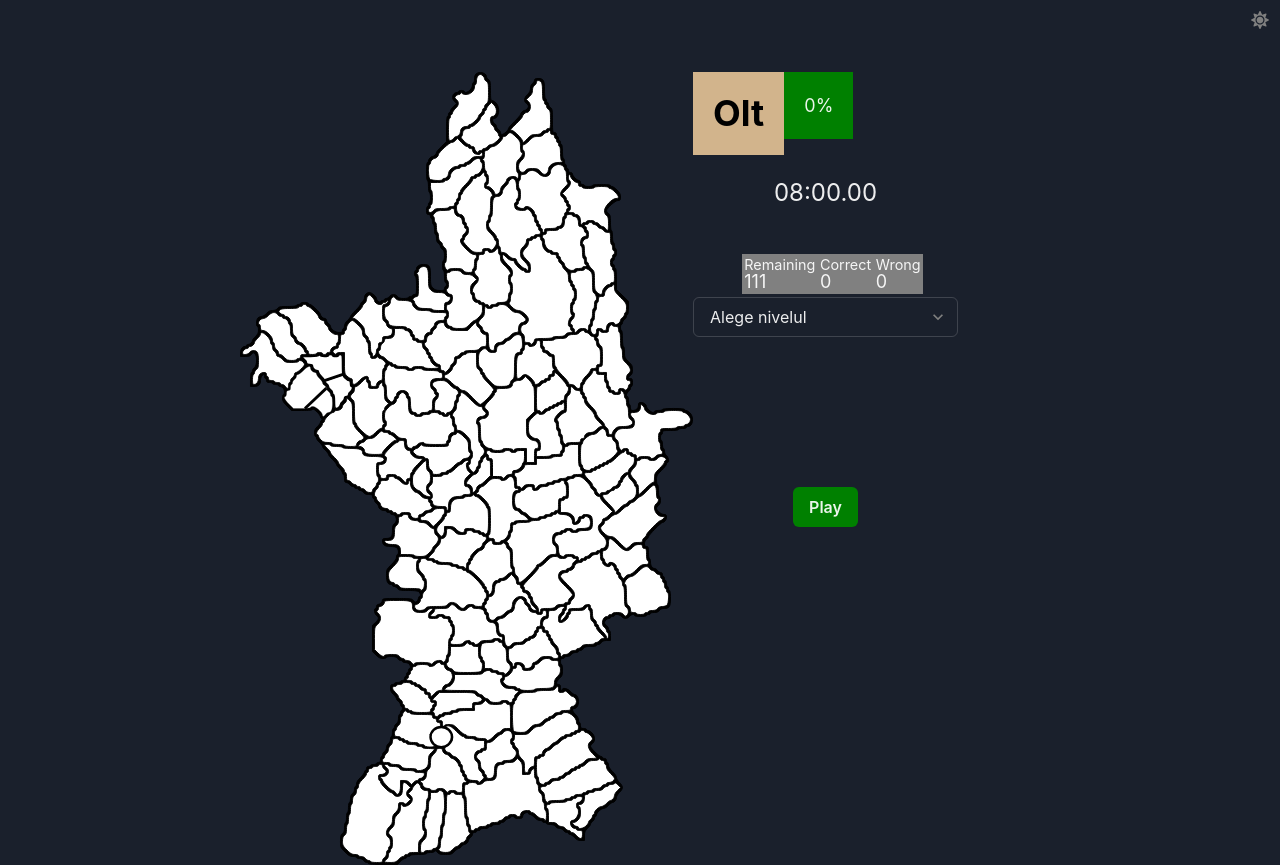
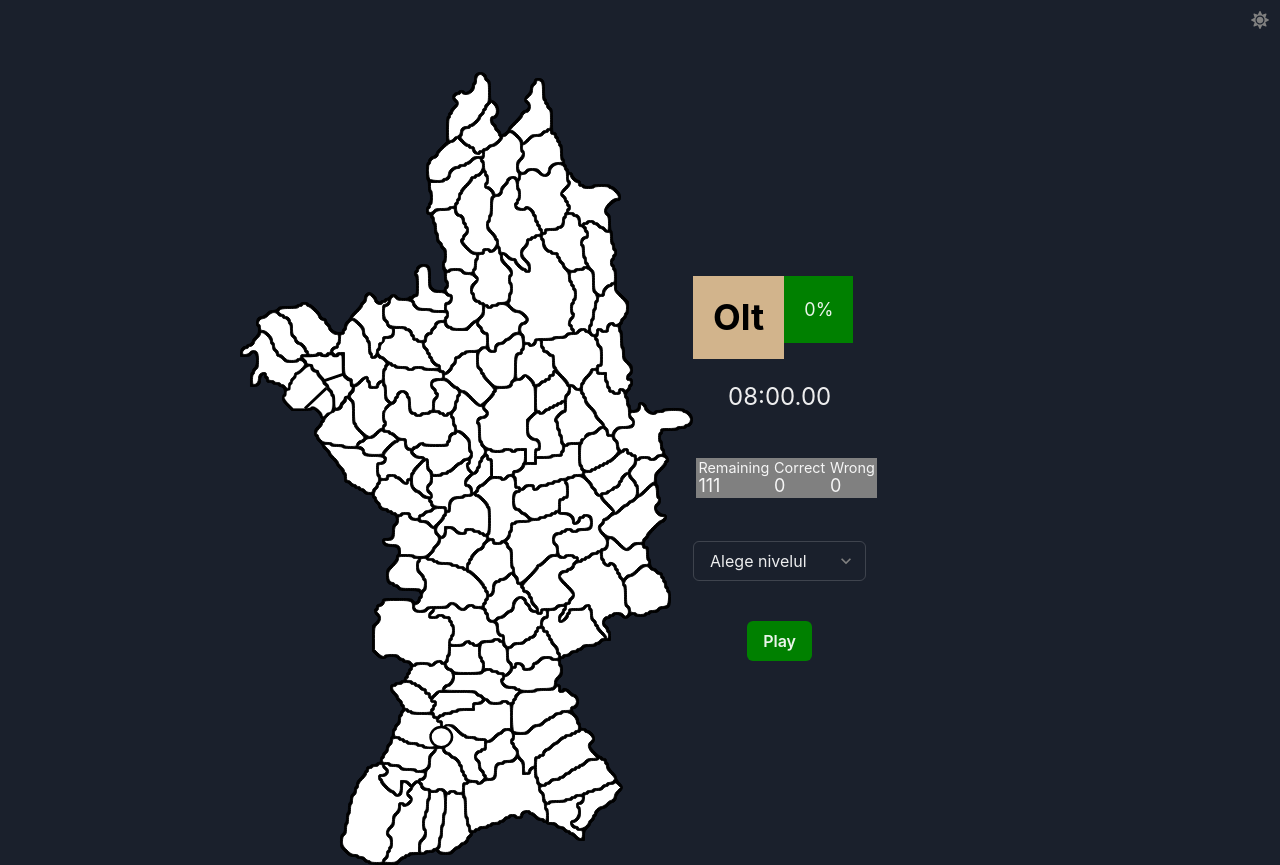
Before and after one commit to Chamosiala/map-quiz, a React (Create React App) app: page / in a window 1280 px wide. Built offline with nearby package versions, Linux system fonts and the light colour scheme.

Commit message:
added next level button

```diff
--- a/src/App.js
+++ b/src/App.js
@@ -1,4 +1,4 @@
-import { Box, ChakraProvider, Flex, Text } from '@chakra-ui/react';
+import { Box, ChakraProvider, Flex, Text, Button } from '@chakra-ui/react';
 import React, { useEffect, useState } from 'react';
 import { ColorModeSwitcher } from './ColorModeSwitcher';
 import Counter from './components/Counter';
@@ -163,7 +163,7 @@ function App() {
               localitatiFill={localitatiFill}
             />
           </Box>
-          <Box>
+          <Box alignContent="center">
             <Flex mb={5}>
               <Question
                 localitati={localitati}
@@ -191,7 +191,7 @@ function App() {
               />
             </Flex>
             {gameIsWon ? (
-              <Text mt="100px" mx="100px">
+              <Text mt="100px" mx="100px" mb="5px">
                 Ai castigat! Timpul tau:{' '}
                 {('0' + Math.floor((time / 60000) % 60)).slice(-2)}:
                 {('0' + Math.floor((time / 1000) % 60)).slice(-2)}.
@@ -199,12 +199,13 @@ function App() {
               </Text>
             ) : null}
             {gameIsLost ? (
-              <Text mt="100px" mx="100px">
+              <Text mt="100px" mx="100px" mb="5px">
                 Ai pierdut!
               </Text>
             ) : null}
 
             {timerOn ? null : <LevelSelect setLevel={setLevel} />}
+            <Flex className="gameButtons" mt="10">
               <StartStopButtons
                 timerOn={timerOn}
                 setTimerOn={setTimerOn}
@@ -213,6 +214,20 @@ function App() {
                 gameIsWon={gameIsWon}
                 level={level}
               />
+              {gameIsWon && level !== '14' ? (
+                <Button
+                  backgroundColor="green"
+                  onClick={() => {
+                    setLevel(prevLevel => (parseInt(prevLevel) + 1).toString());
+                    setTimerOn(true);
+                    resetGame();
+                    console.log('current level: ', level);
+                  }}
+                >
+                  Nivelul Urmator
+                </Button>
+              ) : null}
+            </Flex>
           </Box>
         </Flex>
       </Box>
--- a/src/components/LevelSelect.jsx
+++ b/src/components/LevelSelect.jsx
@@ -6,7 +6,7 @@ const LevelSelect = ({ setLevel }) => {
   };
 
   return (
-    <Select onChange={change} placeholder="Alege nivelul">
+    <Select mt="10" onChange={change} placeholder="Alege nivelul">
       <option value="1">Nivelul 1</option>
       <option value="2">Nivelul 2</option>
       <option value="3">Nivelul 3</option>
--- a/src/components/StartStopButtons.jsx
+++ b/src/components/StartStopButtons.jsx
@@ -10,9 +10,8 @@ const StartStopButtons = ({
 }) => {
   return timerOn ? (
     <Button
+      mx="auto"
       backgroundColor="red"
-      mt="150px"
-      mx="100px"
       onClick={() => {
         setTimerOn(false);
         resetGame();
@@ -22,9 +21,8 @@ const StartStopButtons = ({
     </Button>
   ) : (
     <Button
+      mx="auto"
       backgroundColor="green"
-      mt="150px"
-      mx="100px"
       onClick={() => {
         if (level !== '0' && level !== '') {
           setTimerOn(true);
@@ -32,7 +30,7 @@ const StartStopButtons = ({
         }
       }}
     >
-      {gameIsLost || gameIsWon ? 'Play Again' : 'Play'}
+      {gameIsLost || gameIsWon ? 'Acelasi Nivel' : 'Play'}
     </Button>
   );
 };
```
Lines whose indentation alone changed are shown as unchanged.
